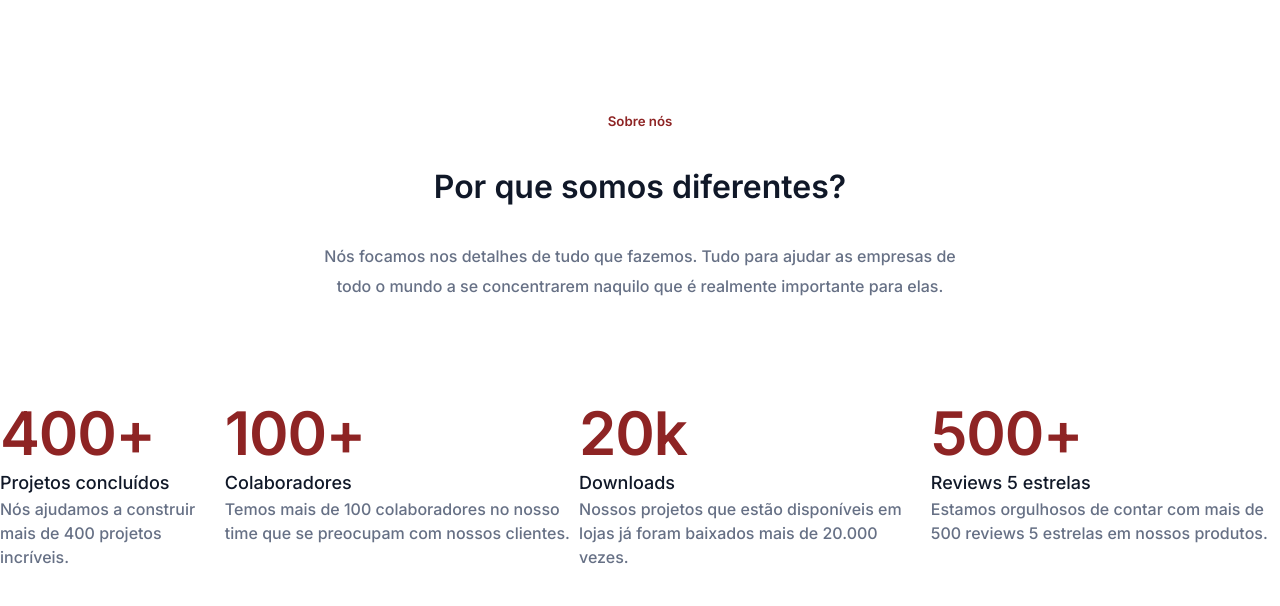
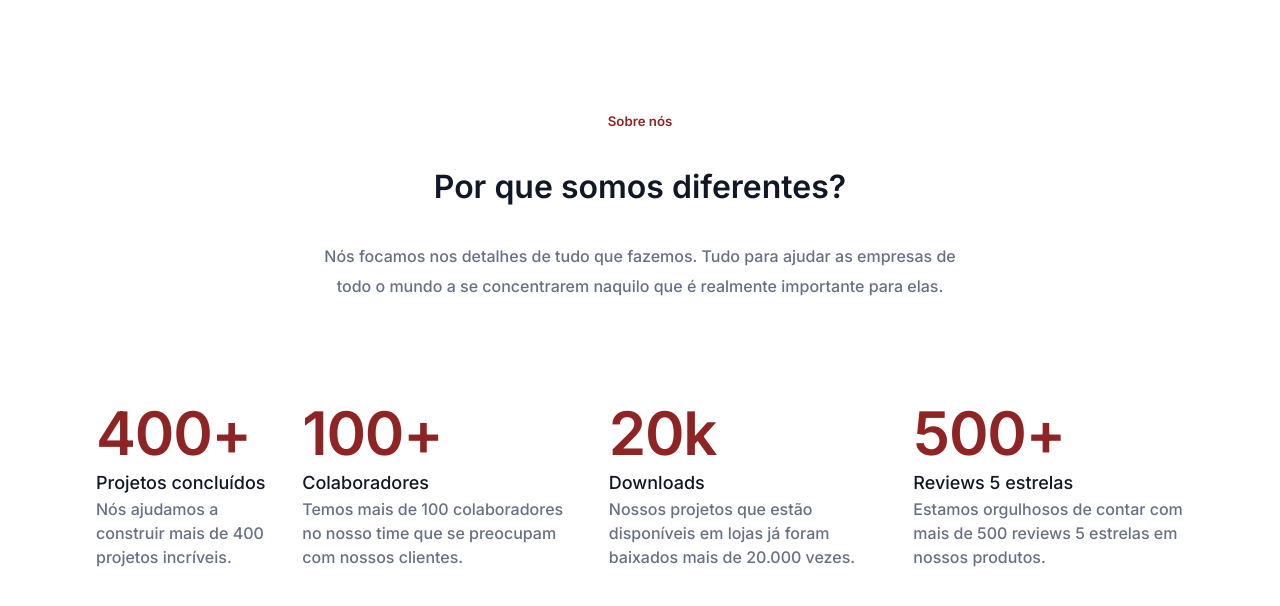
Before and after one commit to marikm/OptimusTech, a plain HTML site: page index.html in a window 1280 px wide. Shown: the part 62-668 px from the top of the page. Drawn offline with Linux system fonts and the light colour scheme.

Commit message:
metricas finalizadas

```diff
--- a/src/css/estilos.css
+++ b/src/css/estilos.css
@@ -83,6 +83,11 @@ h1{
     width: 100%;
     height: auto;
     padding-bottom: 96px;
+    align-items: flex-start;
+    gap: 32px;
+    padding-left: 96px;
+    padding-right: 96px;
+
 }
 
 .metricas-container h2{
```
